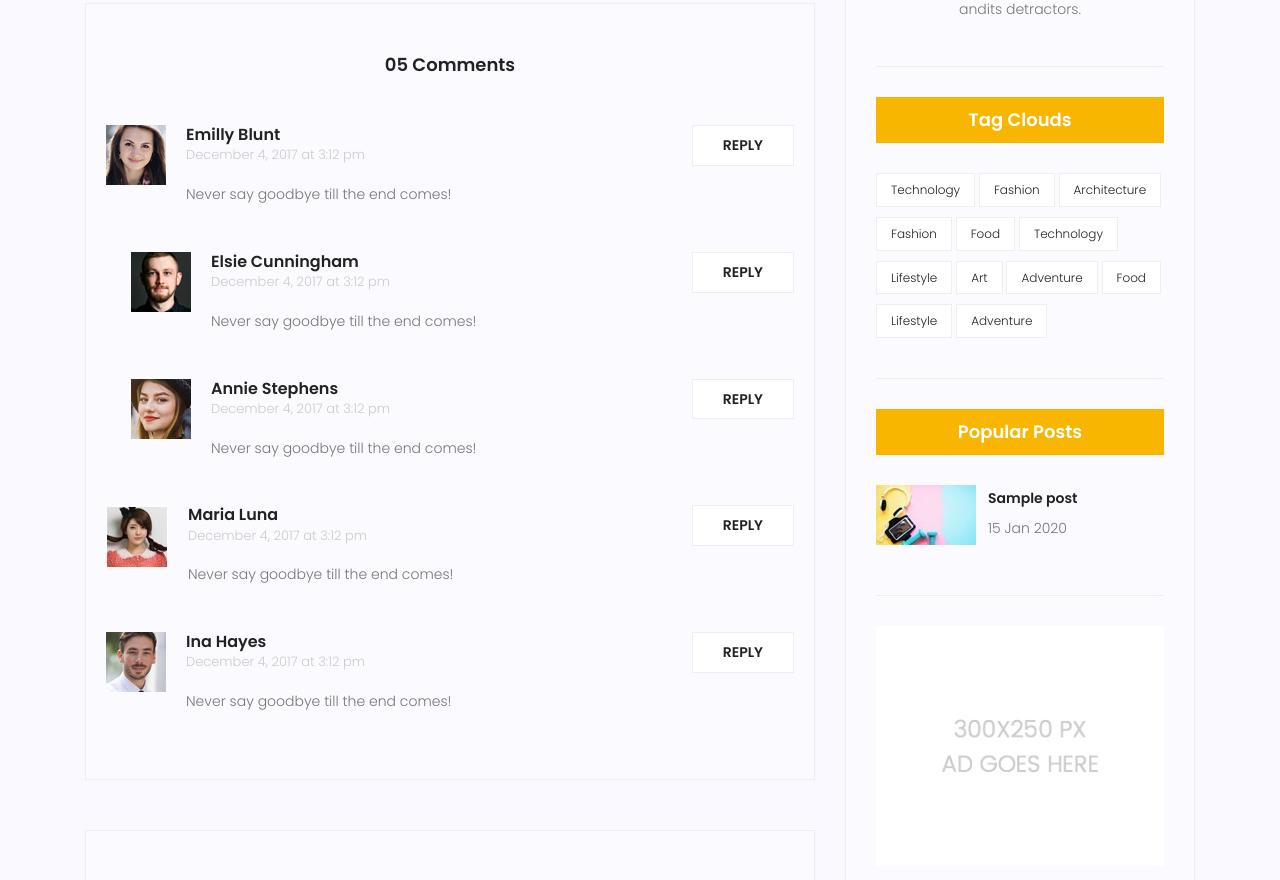
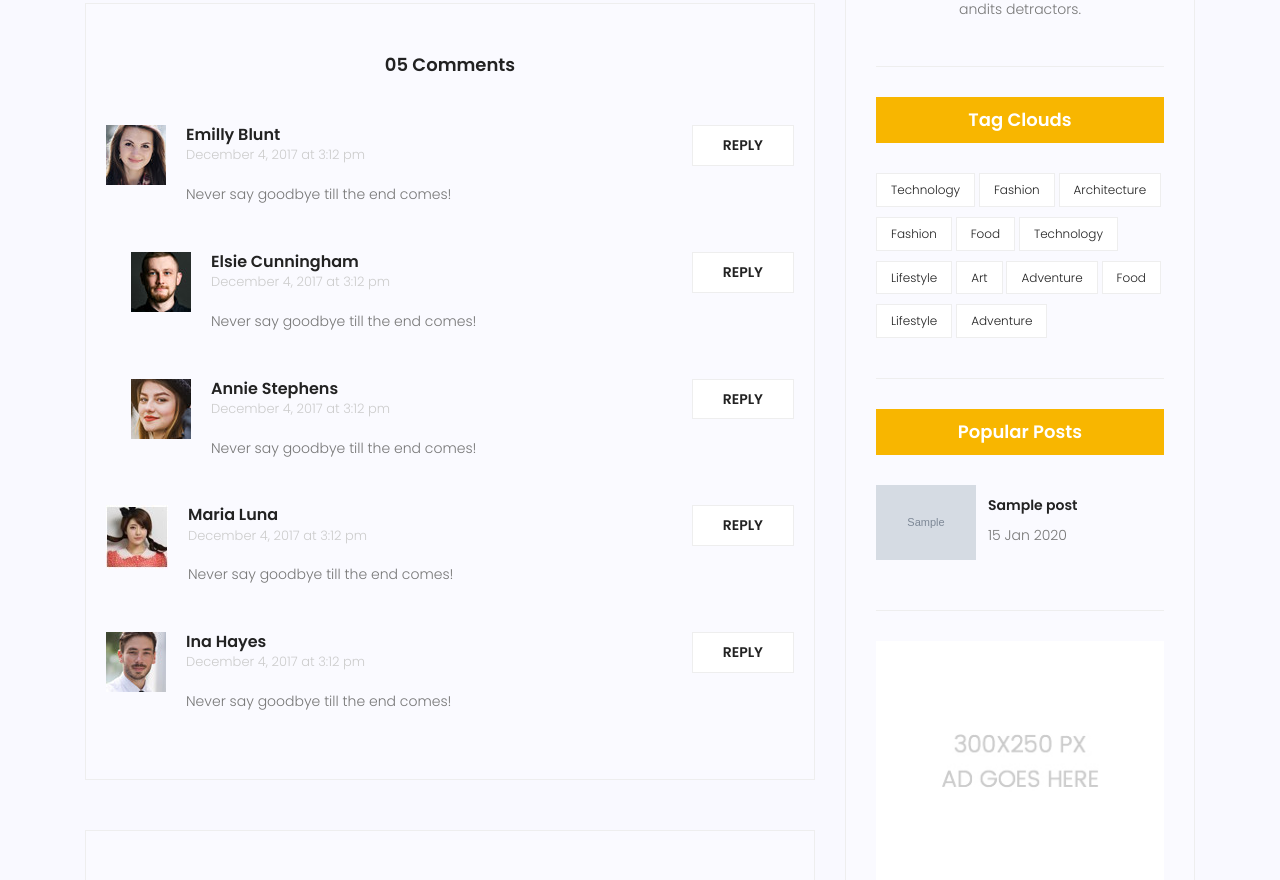
Before and after one commit to AlirezaAnbari/mysite, a Django app: page /blog/1 in a window 1280 px wide. Shown: the part 1233-2113 px from the top of the page. Run offline with Django 3.2, Linux system fonts and the light colour scheme; tables that the repository leaves empty hold one stand-in row (values such as "Sample post"); grey boxes marked "Sample" are stand-in pictures; some libraries are stand-ins or nearby versions.

Commit message:
editing post categories

```diff
--- a/blog/templatetags/blog_tags.py
+++ b/blog/templatetags/blog_tags.py
@@ -27,9 +27,6 @@ def latestposts(arg=3):
 def postcategories():
     posts = Post.objects.filter(status=1)
     categories = Category.objects.all()
-    print('start')
-
-    print(categories)
 
     cat_dict = {}
 
@@ -37,5 +34,4 @@ def postcategories():
         print(name)
         cat_dict[name] = posts.filter(category=name).count()
 
-    print('end')
     return {'categories': cat_dict}
--- a/statics/css/main.css
+++ b/statics/css/main.css
@@ -14,7 +14,7 @@ Created:
 [Table of contents]
 
 1.  Basic Styles
-	1.1	Variables
+	1.1	Variablesf
 	1.2	Mixins
 	1.3	Flexbox
 	1.4	Reset
@@ -3656,6 +3656,7 @@ body.mobile-nav-active #mobile-nav-toggle {
 
 .widget-wrap .popular-post-widget .popular-post-list .thumb img {
   width: 100%;
+  max-width: 100px;
 }
 
 .widget-wrap .popular-post-widget .single-post-list {
--- a/templates/blog/blog-popular-posts.html
+++ b/templates/blog/blog-popular-posts.html
@@ -5,7 +5,7 @@
         {% for post in posts %}
         <div class="single-post-list d-flex flex-row align-items-center">
             <div class="thumb">
-                <img class="img-fluid" src="{% static 'img/blog/pp1.jpg' %}" alt="">
+                <img class="img-fluid" src="{{post.image.url}}" alt="">
             </div>
             <div class="details">
                 <a href="{% url 'blog:single' pid=post.id %}">
--- a/templates/blog/blog-post-categories.html
+++ b/templates/blog/blog-post-categories.html
@@ -5,7 +5,6 @@
 
         {% for name,count in categories.items %}
             <li>
-                1234s
                 <a href="#" class="d-flex justify-content-between">
                     <p>{{name}}</p>
                     <p>{{count}}</p>
```
Also changed, not shown: blog/models.py (line endings or trailing spaces).
